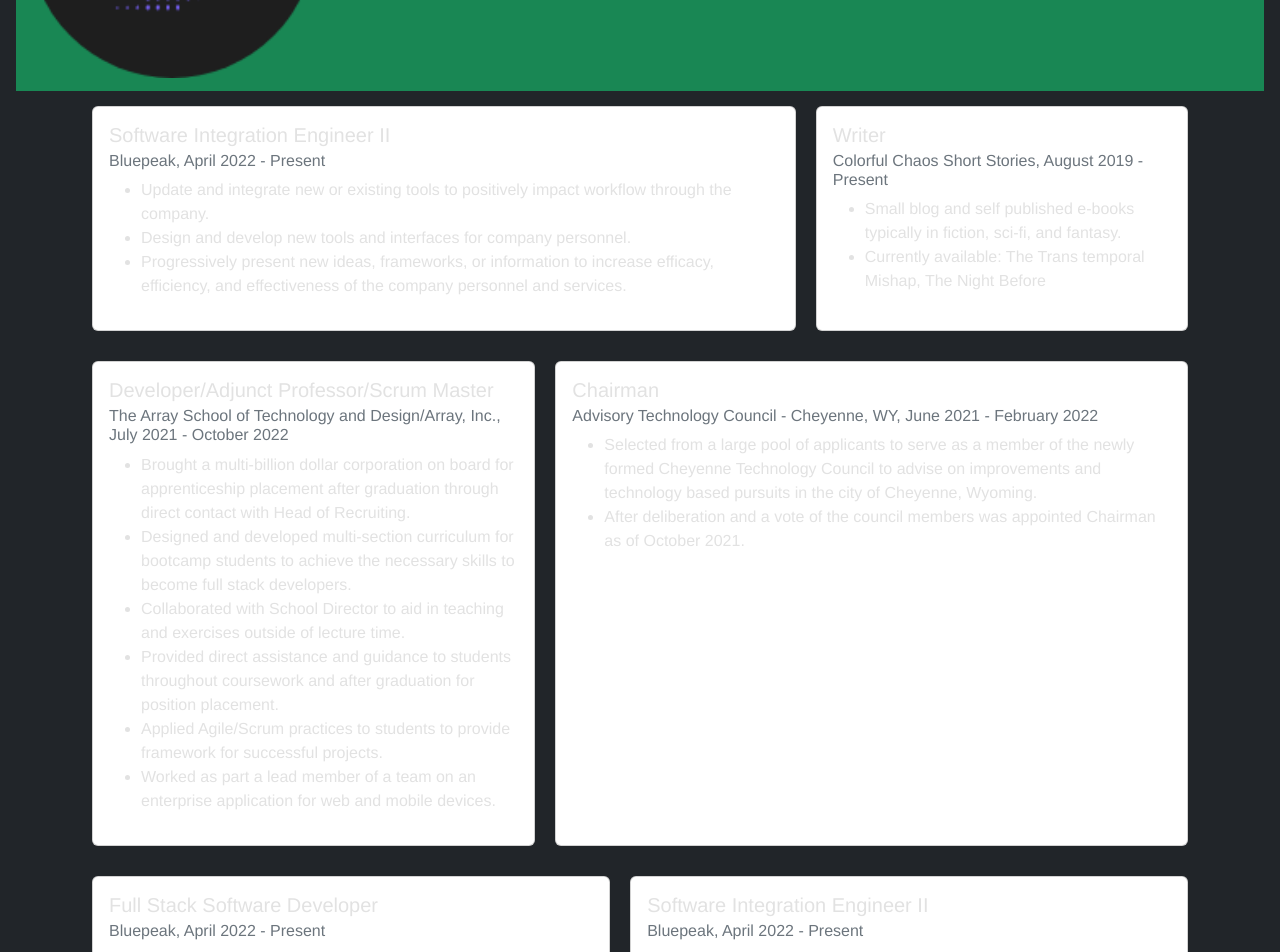
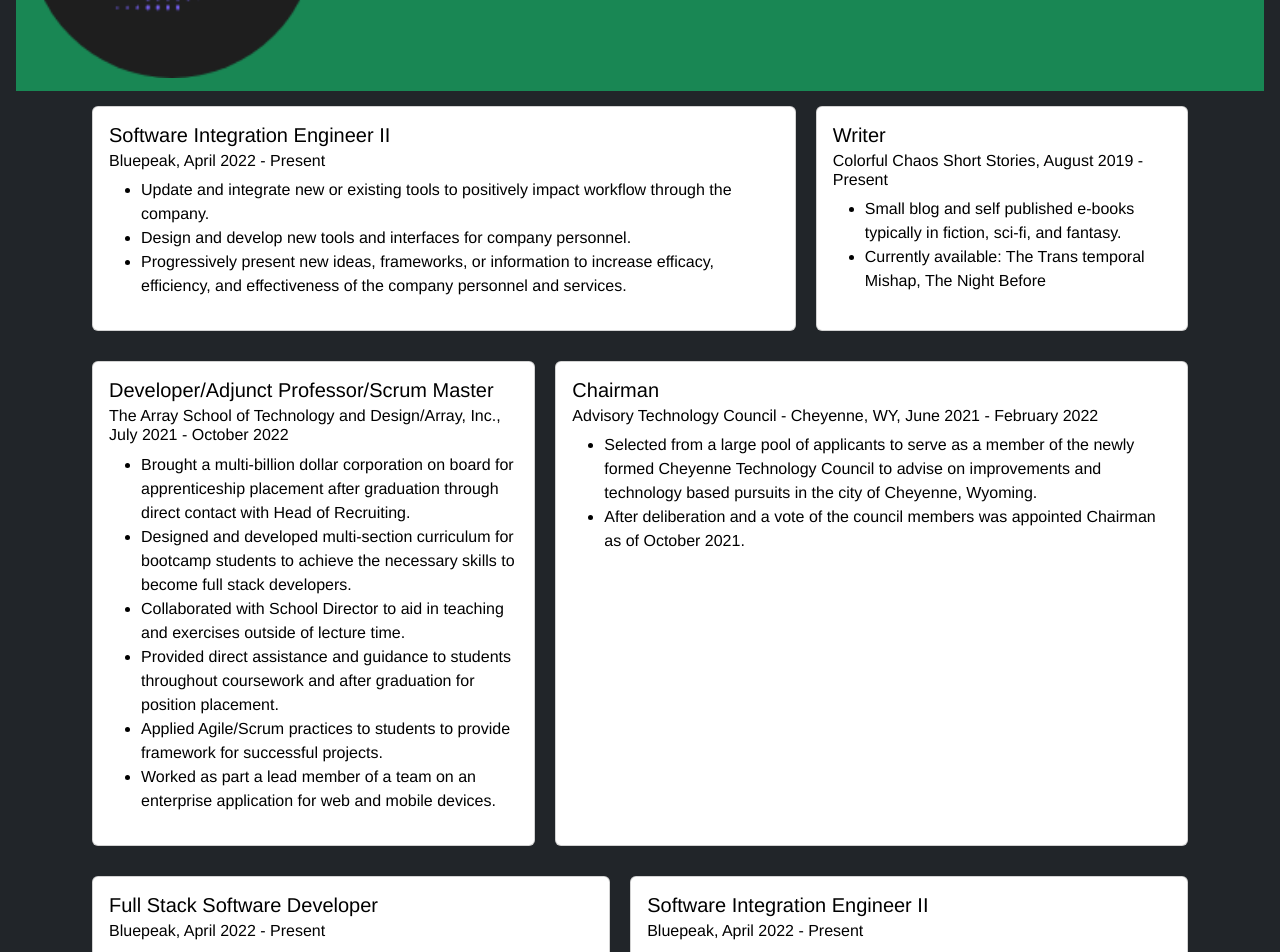
Before and after one commit to TheGareBear/gvass-portfolio-vue, a Vue app: page /experience in a window 1280 px wide. Shown: the part 240-1192 px from the top of the page. Built offline with nearby package versions, Linux system fonts and the light colour scheme.

Commit message:
Removed unnecessary h-tags

```diff
--- a/src/views/EducationPage.vue
+++ b/src/views/EducationPage.vue
@@ -3,7 +3,7 @@
     <div class="card" style="width: 50vw">
       <div class="card-body">
         <h5 class="card-title">The Array School of Technology and Design</h5>
-        <h6 class="card-subtitle mb-2 text-muted">August 2020 - December 2020</h6>
+        <h6 class="card-subtitle mb-2">August 2020 - December 2020</h6>
         <p class="card-text">
         <ul>
           <li>Created a Pixel Art Maker using HTML, CSS, and JavaScript</li>
@@ -28,19 +28,23 @@
 </script>
 
 <style scoped>
-h1 {
+.edu-page {
+  display: flex;
+  justify-content: center;
+}
+.card {
+  margin: 15px;
+}
+
+h5 {
   color: black;
 }
 
-h3 {
-  color: #e2e2e2
-}
-
-h5 {
-  color: #e2e2e2
+h6 {
+  color: black;
 }
 
 li {
-  color: #e2e2e2
+  color: black;
 }
 </style>
--- a/src/views/ExperiencePage.vue
+++ b/src/views/ExperiencePage.vue
@@ -4,7 +4,7 @@
     <div class="card">
       <div class="card-body">
         <h5 class="card-title">Software Integration Engineer II</h5>
-        <h6 class="card-subtitle mb-2 text-muted">Bluepeak, April 2022 - Present</h6>
+        <h6 class="card-subtitle mb-2">Bluepeak, April 2022 - Present</h6>
         <p class="card-text">
         <ul>
           <li>Update and integrate new or existing tools to positively impact workflow through the company.</li>
@@ -17,7 +17,7 @@
     <div class="card">
       <div class="card-body">
         <h5 class="card-title">Writer</h5>
-        <h6 class="card-subtitle mb-2 text-muted">Colorful Chaos Short Stories, August 2019 - Present</h6>
+        <h6 class="card-subtitle mb-2">Colorful Chaos Short Stories, August 2019 - Present</h6>
         <p class="card-text">
         <ul>
           <li>Small blog and self published e-books typically in fiction, sci-fi, and fantasy.</li>
@@ -31,7 +31,7 @@
     <div class="card">
       <div class="card-body">
         <h5 class="card-title">Developer/Adjunct Professor/Scrum Master</h5>
-        <h6 class="card-subtitle mb-2 text-muted">The Array School of Technology and Design/Array, Inc., July 2021 - October 2022</h6>
+        <h6 class="card-subtitle mb-2">The Array School of Technology and Design/Array, Inc., July 2021 - October 2022</h6>
         <p class="card-text">
         <ul>
           <li>Brought a multi-billion dollar corporation on board for apprenticeship placement after graduation through direct contact with Head of Recruiting. </li>
@@ -47,7 +47,7 @@
     <div class="card">
       <div class="card-body">
         <h5 class="card-title">Chairman</h5>
-        <h6 class="card-subtitle mb-2 text-muted">Advisory Technology Council - Cheyenne, WY, June 2021 - February 2022</h6>
+        <h6 class="card-subtitle mb-2">Advisory Technology Council - Cheyenne, WY, June 2021 - February 2022</h6>
         <p class="card-text">
         <ul>
           <li>Selected from a large pool of applicants to serve as a member of the newly formed Cheyenne Technology Council to advise on improvements and technology based pursuits in the city of Cheyenne, Wyoming.</li>
@@ -61,7 +61,7 @@
     <div class="card">
       <div class="card-body">
         <h5 class="card-title">Full Stack Software Developer</h5>
-        <h6 class="card-subtitle mb-2 text-muted">Bluepeak, April 2022 - Present</h6>
+        <h6 class="card-subtitle mb-2">Bluepeak, April 2022 - Present</h6>
         <p class="card-text">
         <ul>
           <li>Update and integrate new or existing tools to positively impact workflow through the company.</li>
@@ -74,7 +74,7 @@
     <div class="card">
       <div class="card-body">
         <h5 class="card-title">Software Integration Engineer II</h5>
-        <h6 class="card-subtitle mb-2 text-muted">Bluepeak, April 2022 - Present</h6>
+        <h6 class="card-subtitle mb-2">Bluepeak, April 2022 - Present</h6>
         <p class="card-text">
         <ul>
           <li>Scope, Design, and Develop multi-faceted applications and websites based on client need in a variety of languages including JavaScript and Dart.</li>
@@ -107,20 +107,16 @@
   display: flex;
 }
 
-h1 {
+h5 {
   color: black;
 }
 
-h3 {
-  color: #e2e2e2
-}
-
-h5 {
-  color: #e2e2e2
+h6 {
+  color: black;
 }
 
 li {
-  color: #e2e2e2
+  color: black;
 }
 
 .card {
--- a/src/views/HomePage.vue
+++ b/src/views/HomePage.vue
@@ -4,7 +4,7 @@
     <div class="card" style="width: 50vw">
       <div class="card-body">
         <h5 class="card-title">Garreck Vassar</h5>
-        <h6 class="card-subtitle mb-2 text-muted">Great things do not come to those who want or wish for them, but to those who WORK for them.</h6>
+        <h6 class="card-subtitle mb-2">Great things do not come to those who want or wish for them, but to those who WORK for them.</h6>
         <p class="card-text">
         <ul>
           <li>I am a motivated and goal based individual that has years of front facing customer experience and a background in technology. I have transitioned from customer facing management into the Tech field as a Full stack Web and App developer. Currently I am working as a Software Integration Engineer.</li>
@@ -37,19 +37,15 @@
   margin: 15px;
 }
 
-h1 {
+h5 {
   color: black;
 }
 
-h3 {
-  color: #e2e2e2
-}
-
-h5 {
-  color: #e2e2e2
+h6 {
+  color: black;
 }
 
 li {
-  color: #e2e2e2
+  color: black;
 }
 </style>
```
